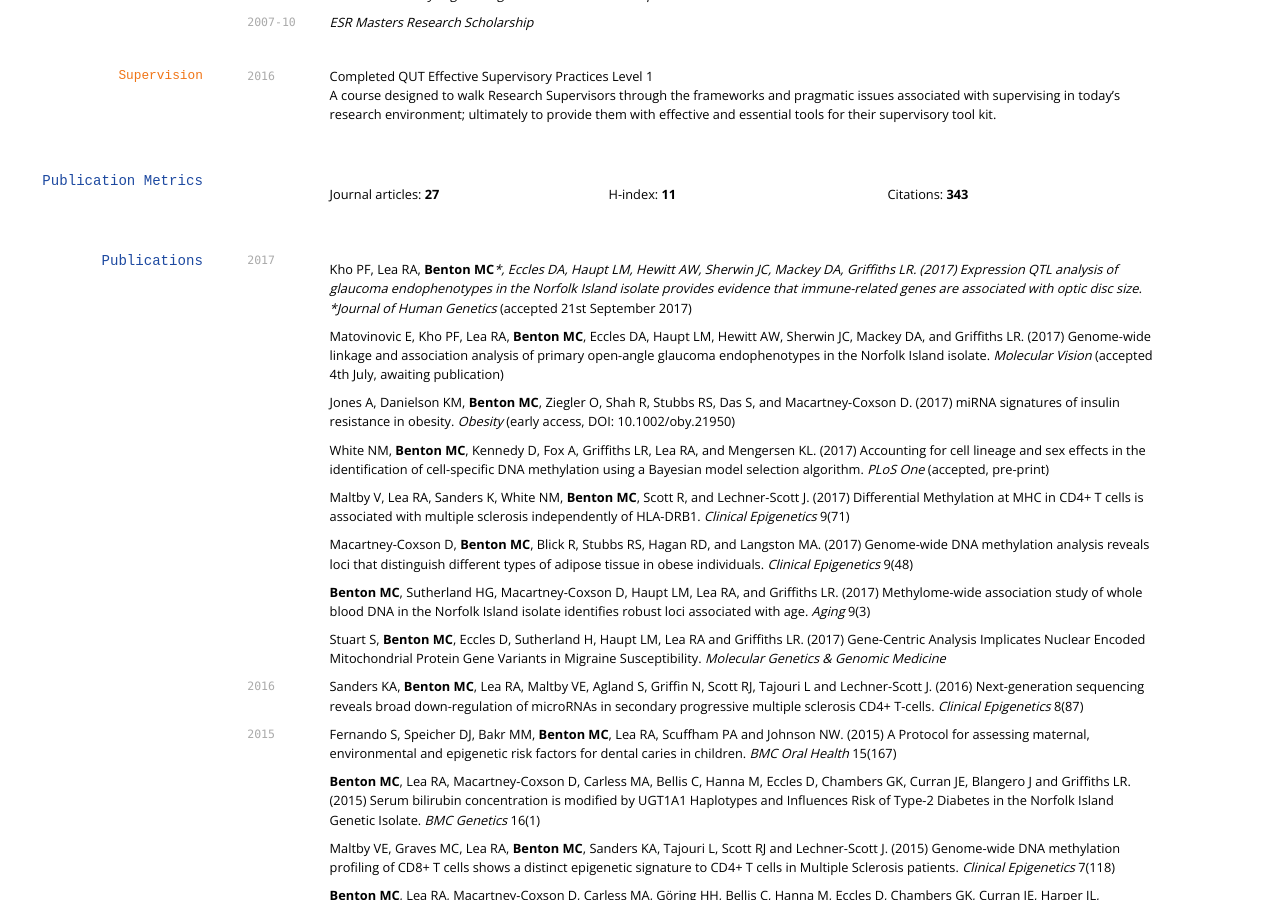
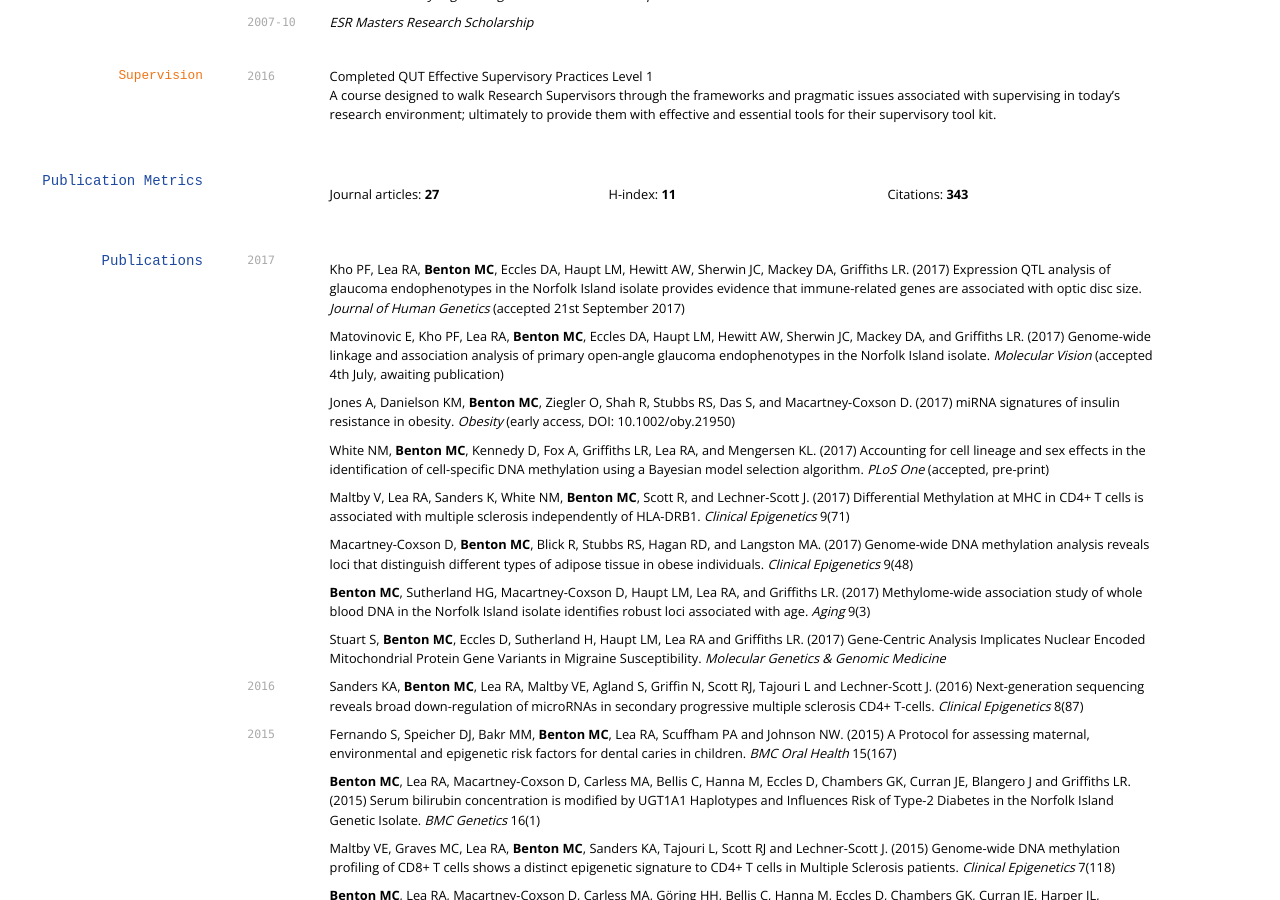
Before and after one commit to sirselim/Miles_CV, a Jekyll site: the page built from index.md, in a window 1280 px wide and 900 px high, scrolled down 1288 px. Built offline with Jekyll 4.4.1, drawn with Linux system fonts in a browser that asks for light colours; some web fonts are replaced.

Commit message:
updated CV

```diff
--- a/index.md
+++ b/index.md
@@ -126,7 +126,7 @@ A course designed to walk Research Supervisors through the frameworks and pragma
 <!-- ### Journals -->
 `2017`
 
-Kho PF, Lea RA, **Benton MC****, Eccles DA, Haupt LM, Hewitt AW, Sherwin JC, Mackey DA, Griffiths LR. (2017) Expression QTL analysis of glaucoma endophenotypes in the Norfolk Island isolate provides evidence that immune-related genes are associated with optic disc size. *Journal of Human Genetics* (accepted 21st September 2017)
+Kho PF, Lea RA, **Benton MC**, Eccles DA, Haupt LM, Hewitt AW, Sherwin JC, Mackey DA, Griffiths LR. (2017) Expression QTL analysis of glaucoma endophenotypes in the Norfolk Island isolate provides evidence that immune-related genes are associated with optic disc size. *Journal of Human Genetics* (accepted 21st September 2017)
 
 Matovinovic E, Kho PF, Lea RA, **Benton MC**, Eccles DA, Haupt LM, Hewitt AW, Sherwin JC, Mackey DA, and Griffiths LR. (2017) Genome-wide linkage and association analysis of primary open-angle glaucoma endophenotypes in the Norfolk Island isolate. *Molecular Vision* (accepted 4th July, awaiting publication)
 
```
